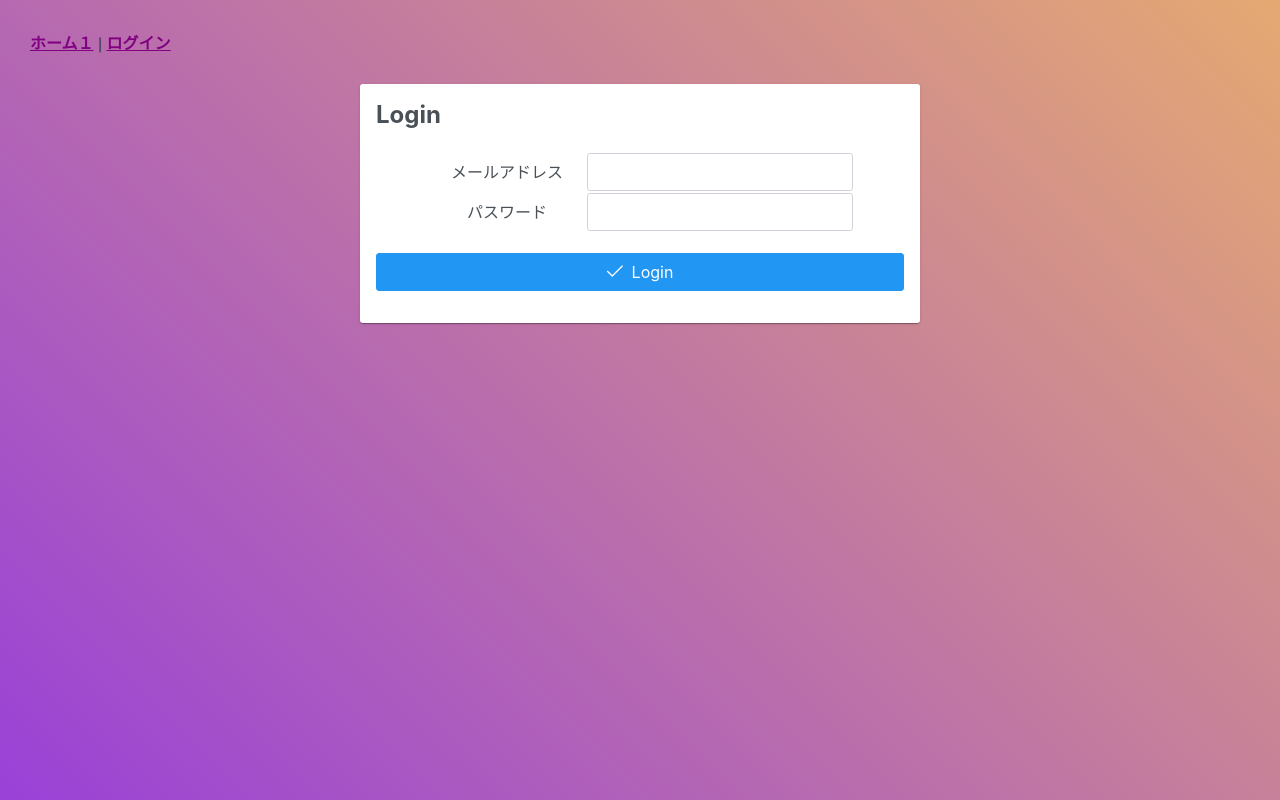
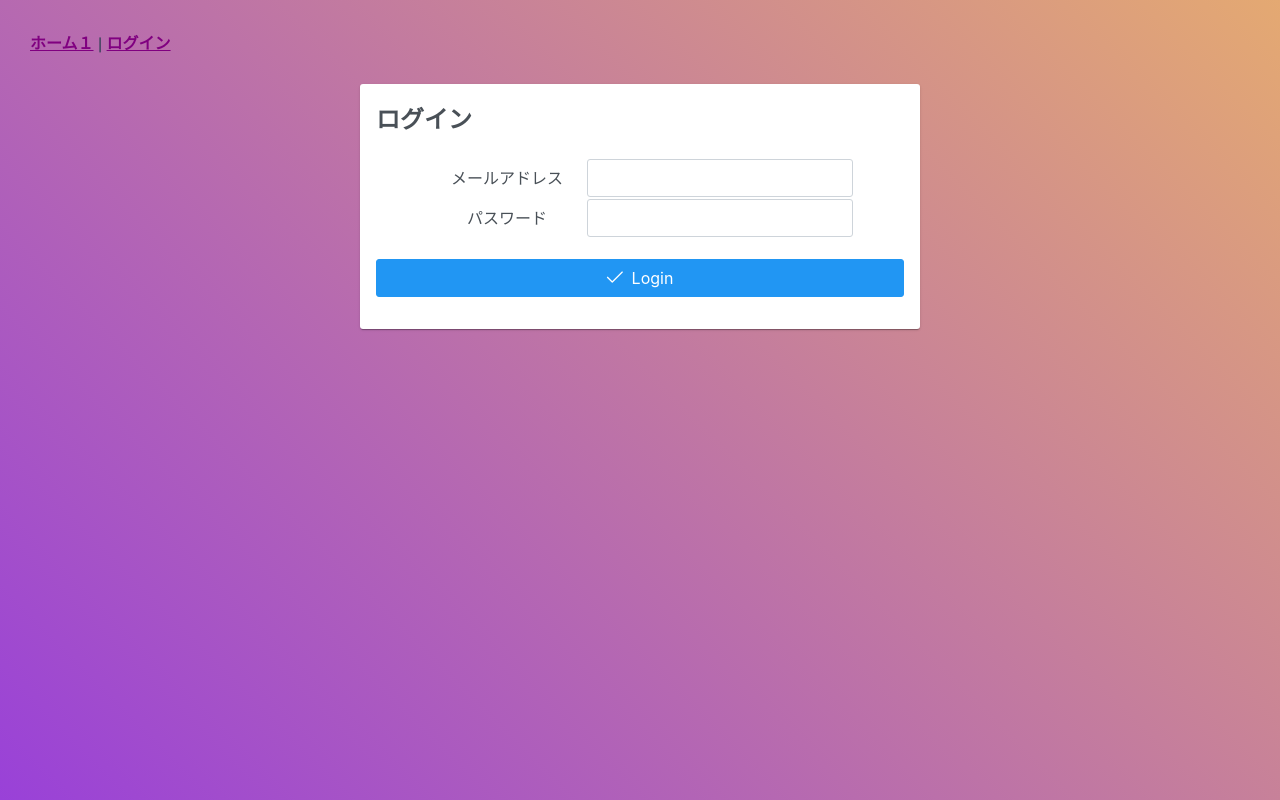
Before and after one commit to sana-osaki/Y, a Vue app in the folder front/topicslab/: page /login in a window 1280 px wide. Built offline with nearby package versions, Linux system fonts and the light colour scheme; what axios-cookiejar-support would draw is missing.

Commit message:
HOME_changed

```diff
--- a/front/topicslab/src/App.vue
+++ b/front/topicslab/src/App.vue
@@ -9,7 +9,7 @@
     </template>
   </div>
   <div class="content">
-    <router-view/>
+    <router-view />
   </div>
 </template>
 
@@ -29,14 +29,15 @@ export default {
 </script>
 
 <style lang="scss">
-html, body {
+html,
+body {
   height: 100%;
   min-height: 100%;
 }
 
 body {
   margin: 0;
-  background: linear-gradient(-135deg, #E4A972, #9941D8);
+  background: linear-gradient(-135deg, #e4a972, #9941d8);
   background-attachment: fixed;
 }
 
--- a/front/topicslab/src/views/Login.vue
+++ b/front/topicslab/src/views/Login.vue
@@ -2,7 +2,7 @@
   <div>
     <Card>
       <template #title>
-        Login
+        ログイン
       </template>
       <template #content>
         <div class="fields">
```
